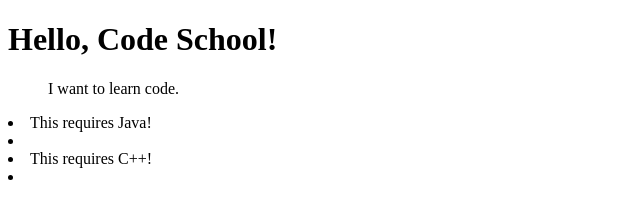
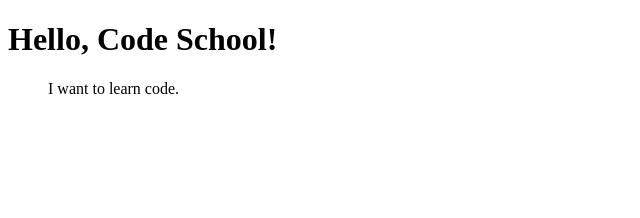
Before and after one commit to firfur/firfur.github.io, a plain HTML site: page index.html in a window 1280 px wide. Shown: the whole page, without its empty margins (0-640 px from the left). Drawn offline with Linux system fonts and the light colour scheme.

Commit message:
Publish
Done

```diff
--- a/index.html
+++ b/index.html
@@ -9,7 +9,5 @@
   <body>
   <h1>Hello, Code School!</h1>
   <ul>I want to learn code.</ul>
-  <li>This requires Java!<li>
-  <li>This requires C++!<li>
   </body>
 </html>
```
